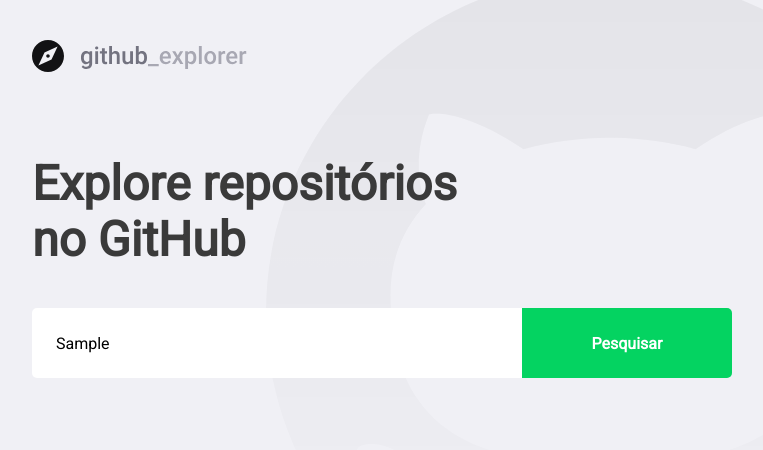
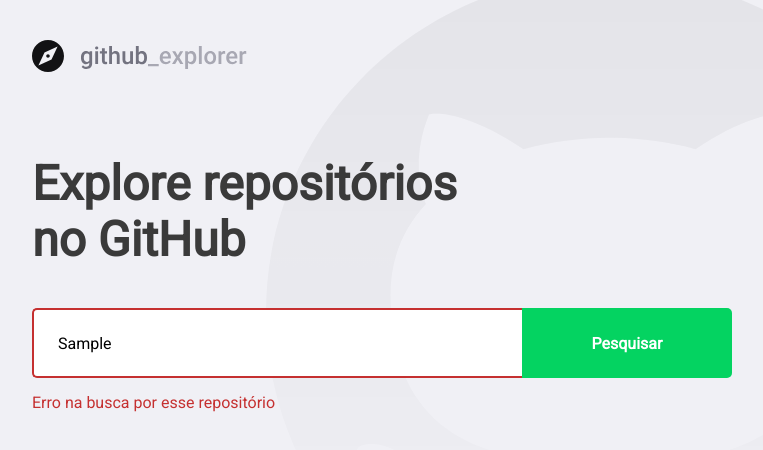
Before and after one commit to lisboaa/reactjs-gitexplorer, a React (Create React App) app in the folder git-explorer/: page / in a window 1280 px wide. Both pictures are taken after typing "Sample" into the empty fields and a click on the button "Pesquisar". Shown: the top 450 px of the page, without its empty margins (148-911 px from the left). Built offline with nearby package versions, Linux system fonts and the light colour scheme; no server answers.

Commit message:
Adicionado validações para o campo do form.

```diff
--- a/git-explorer/src/pages/Dashboard/index.tsx
+++ b/git-explorer/src/pages/Dashboard/index.tsx
@@ -1,7 +1,7 @@
 import React, { useEffect, useState, FormEvent } from 'react';
 import logoImg from '../../assets/header-git-hub.svg';
 import api from '../../service/api';
-import { Title, Form, Repositories } from './style';
+import { Title, Form, Repositories, Error } from './style';
 import { FiChevronRight } from 'react-icons/fi';
 
 interface RepositoryDTO {
@@ -15,6 +15,7 @@
 
 const Dashboard: React.FC = () => {
   const [newRepo, setNewRepo] = useState('');
+  const [inputError, setInputError] = useState('');
   const [repositories, setRepositories] = useState<RepositoryDTO[]>([]);
 
     async function handleAddRepository(
@@ -22,11 +23,22 @@
     ): Promise<void> {
       event.preventDefault();
 
-      const response = await api.get<RepositoryDTO>(`repos/${newRepo}`);
+      if(!newRepo) {
+        setInputError('Digite o usuario/nome do repositório');
+        return;
+      }
 
-      const repository = response.data;
+      try {
+        const response = await api.get<RepositoryDTO>(`repos/${newRepo}`);
 
-      setRepositories([...repositories, repository]);
+        const repository = response.data;
+
+        setRepositories([...repositories, repository]);
+        setNewRepo('');
+        setInputError('');
+      } catch(err) {
+        setInputError('Erro na busca por esse repositório');
+      }
 
     }
   return (
@@ -34,7 +46,7 @@
     <img src={logoImg} alt="Logo git Hub."/>
     <Title>Explore repositórios no GitHub</Title>
 
-    <Form onSubmit={handleAddRepository}>
+    <Form hasError={!!inputError} onSubmit={handleAddRepository}>
       <input
       value={newRepo}
       onChange={(e) => setNewRepo(e.target.value)}
@@ -43,6 +55,7 @@
       <button type="submit">Pesquisar</button>
     </Form>
 
+  { inputError && <Error>{inputError}</Error> }
     <Repositories>
       {repositories.map(repository => (
         <a href="teste" key={repository.full_name}>
--- a/git-explorer/src/pages/Dashboard/style.ts
+++ b/git-explorer/src/pages/Dashboard/style.ts
@@ -1,5 +1,10 @@
-import styled from 'styled-components';
+import styled, { css } from 'styled-components';
 import { shade } from 'polished';
+
+interface FormProps {
+  hasError: boolean;
+}
+
 export const Title = styled.h1`
   font-size: 48px;
   color: #3a3a3a;
@@ -7,7 +12,7 @@
   line-height: 56px;
   margin-top: 80px;
 `;
-export const Form = styled.form`
+export const Form = styled.form<FormProps>`
   margin-top: 40px;
   max-width: 700px;
 
@@ -19,6 +24,12 @@
     padding: 0 24px;
     border:0;
     border-radius: 5px 0 0 5px;
+    border: 2px solid #fff;
+    border-right: 0px;
+
+    ${(props) => props.hasError && css`
+      border-color: #c53030;
+    `}
 
     &::placeholder {
       color: #a8a8b3;
@@ -96,3 +107,9 @@
   }
 
 `;
+
+export const Error = styled.span `
+  display:block;
+  color: #c53030;
+  margin-top: 15px;
+`;
```
